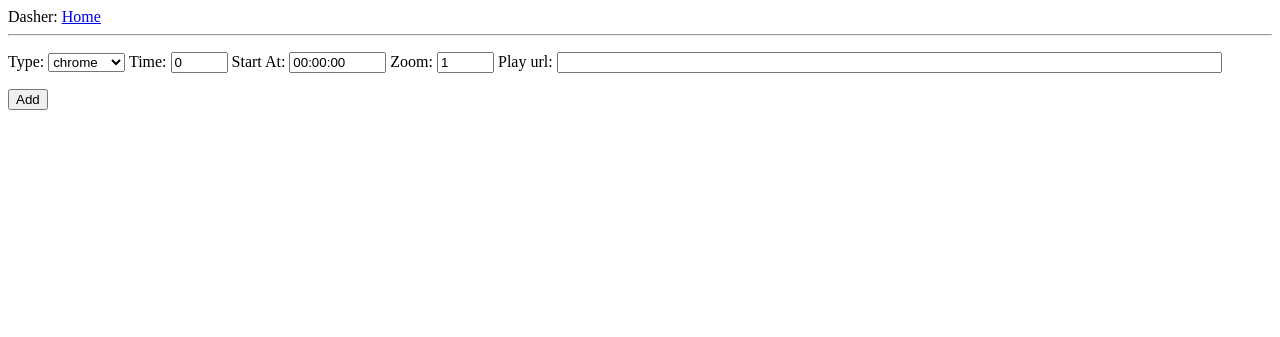
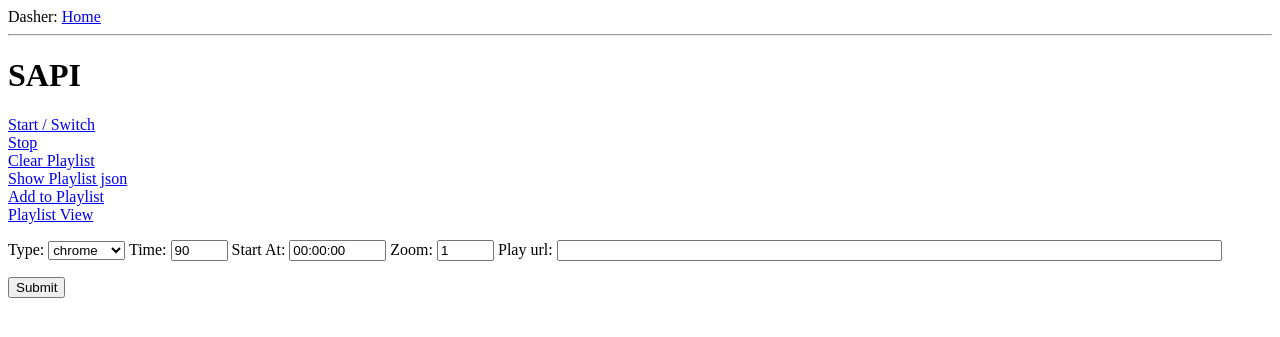
Before and after one commit to jakobant/dasher, a Flask app: page /playlist_view in a window 1280 px wide. Shown: the top 337 px of the page. Run offline with Flask 2, Linux system fonts and the light colour scheme; parts of the project's set-up code (start-up, migrations or seed data) failed here and were passed over; some libraries are stand-ins or nearby versions.

Commit message:
Fancy  smancy

```diff
--- a/dashserver.py
+++ b/dashserver.py
@@ -158,8 +158,10 @@ class Dasher:
         url = site['url']
         video = pafy.new(url)
         try:
-            time = site['time']
+            time = int(site['time'])
         except:
+            time = video.length
+        if time == 0:
             time = video.length
         try:
             start_at = self.get_sec(site['startat'])
@@ -168,7 +170,7 @@ class Dasher:
             start_at = 0
             start_at_str = "00:00:00"
         if start_at > 0:
-            return time - start_at, start_at_str
+            return time, start_at_str
         else:
             return time, start_at_str
 
--- a/server.py
+++ b/server.py
@@ -26,8 +26,10 @@ class Loop:
 
     def get_next(self):
         x = self.current
+        if self.ssize == 0:
+            self.sites = self.dasher.get_json()
         site = self.sites['sites'][x]
-        if self.current == self.ssize-1:
+        if self.current == self.ssize-1 or self.ssize == 0:
             self.sites = self.dasher.get_json()
             self.ssize = len(self.sites['sites'])
             self.current = 0
--- a/templates/base.html
+++ b/templates/base.html
@@ -5,7 +5,6 @@
 			$(function() {
 			  $('a#lnk-switch').bind('click', function() {
 				$.getJSON('/switch', {
-				  proglang: $('input[name="proglang"]').val(),
 				}, function(data) {
 				  $("#result").text(data.result);
 				});
@@ -17,7 +16,22 @@
 			$(function() {
 			  $('a#lnk-add_playlist').bind('click', function() {
 				$.getJSON('/add_to_playlist', {
-				  proglang: $('input[name="proglang"]').val(),
+				  url: $('input[name="url"]').val(),
+				  type: $('select[name="type"]').val(),
+				  time: $('input[name="time"]').val(),
+				  zoom: $('input[name="zoom"]').val(),
+				  startat: $('input[name="startat"]').val(),
+				}, function(data) {
+				  $("#result").text(data.result);
+				});
+				return false;
+			  });
+			});
+		</script>
+    <script type=text/javascript>
+			$(function() {
+			  $('input#lnk-add_playlist').bind('click', function() {
+				$.getJSON('/add_to_playlist', {
 				}, function(data) {
 				  $("#result").text(data.result);
 				});
@@ -33,26 +47,23 @@
 				}, function(data) {
 				$('#turl').text('');
 				var eachrow = "<table><tr>"
-                 + "<td>URL</td>"
+                 + "<td>STARTAT</td>"
                  + "<td>TYPE</td>"
                  + "<td>TIME</td>"
                  + "<td>ZOOM</td>"
-                 + "<td>STARTAT</td>"
+                 + "<td>URL</td>"
                  + "</tr>";
-                 $('#turl').append(eachrow);
 				$.each(data.sites, function(i, item) {
-				var eachrow = "<tr>"
-                 + "<td>" + item.url + "</td>"
+				eachrow = eachrow + "<tr>"
+                 + "<td>" + item.startat + "</td>"
                  + "<td>" + item.type + "</td>"
                  + "<td>" + item.time + "</td>"
                  + "<td>" + item.zoom + "</td>"
-                 + "<td>" + item.startat + "</td>"
+                 + "<td>" + item.url + "</td>"
                  + "</tr>";
-                 $('#turl').append(eachrow);
-
-
 				  });
-				  $('#turl').append('</table>');
+				  eachrow = eachrow + "</table>";
+				  $('#turl').append(eachrow);
 				});
 				return false;
 			  });
@@ -62,7 +73,6 @@
 			$(function() {
 			  $('a#lnk-clear').bind('click', function() {
 				$.getJSON('/clear_playlist', {
-				  proglang: $('input[name="proglang"]').val(),
 				}, function(data) {
 				  $("#result").text(data.result);
 				});
@@ -74,7 +84,6 @@
 			$(function() {
 			  $('a#lnk-stop').bind('click', function() {
 				$.getJSON('/stop', {
-				  proglang: $('input[name="proglang"]').val(),
 				}, function(data) {
 				  $("#result").text(data.result);
 				});
--- a/templates/index.html
+++ b/templates/index.html
@@ -11,8 +11,8 @@
   <div><a id=lnk-add_playlist href="/add_to_playlist">Add to Playlist</a></div>
   <div><a href="/playlist_view">Playlist View</a></div>
 
+
 <div><p id=result> </p></div>
 <div><p id=turl> </p></div>
-<div><p id=time> </p></div>
 
 {% endblock %}
--- a/templates/playlist_view.html
+++ b/templates/playlist_view.html
@@ -2,7 +2,16 @@
 {% extends "base.html" %}
 
 {% block content %}
-  <form action="/add_to_playlist" method="get" name="add_to">
+
+      <h1>SAPI</h1>
+  <div><a id=lnk-switch  href="/switch">Start / Switch</a></div>
+  <div><a id=lnk-stop    href="/stop">Stop</a></div>
+  <div><a id=lnk-clear    href="/clear_playlist">Clear Playlist</a></div>
+  <div><a id=lnk-playlist href="/playlist">Show Playlist json</a></div>
+  <div><a id=lnk-add_playlist href="/add_to_playlist">Add to Playlist</a></div>
+  <div><a href="/playlist_view">Playlist View</a></div>
+
+<form  method="get" name="add_to">
       <p>
           Type:
           <select name="type">
@@ -11,7 +20,7 @@
           <option value="stream">stream</option>
           </select>
           Time:
-          <input type="text" name="time" size="4" value="0">
+          <input type="text" name="time" size="4" value="90">
           Start At:
           <input type="text" name="startat" size="9" value="00:00:00">
           Zoom:
@@ -19,6 +28,11 @@
           Play url:
         <input type="text" name="url" size="80">
       </p>
-      <p><input type="submit" value="Add"></p>
+      <a href=# id=lnk-add_playlist><button class='btn btn-default'>Submit</button></a>
   </form>
+
+
+<div><p id=result> </p></div>
+<div><p id=turl> </p></div>
+
 {% endblock %}
```
